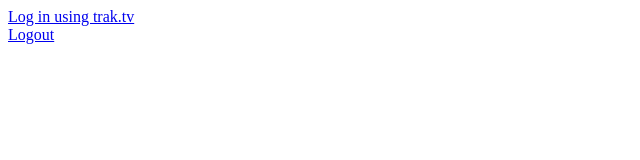
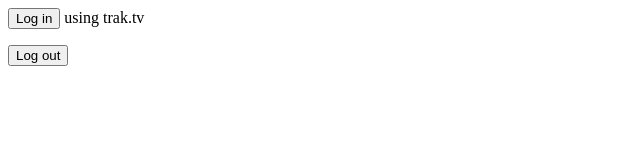
Before and after one commit to youtux/traktv-forwarder, a plain HTML site: page index.html in a window 1280 px wide. Shown: the whole page, without its empty margins (0-640 px from the left). Drawn offline with Linux system fonts and the light colour scheme.

Commit message:
Improve html code

```diff
--- a/index.html
+++ b/index.html
@@ -1,3 +1,6 @@
-<a href="/login">Log in using trak.tv</a>
-<br>
-<a href="http://trakt.tv/logout">Logout</a>
+<p>
+  <a href="/login"><button>Log in</button></a> using trak.tv
+</p>
+<p>
+  <a href="http://trakt.tv/logout"><button>Log out</button></a>
+</p>
```
